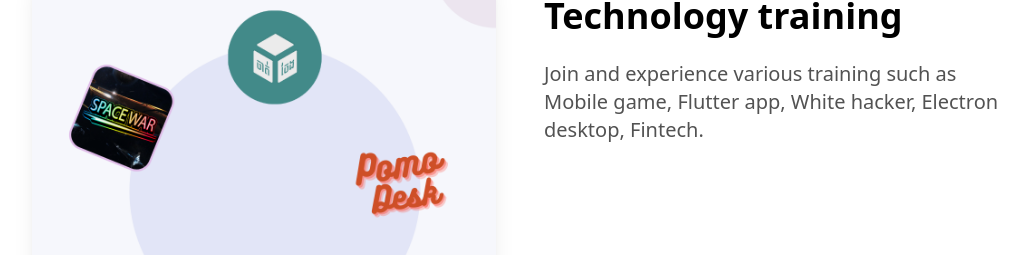
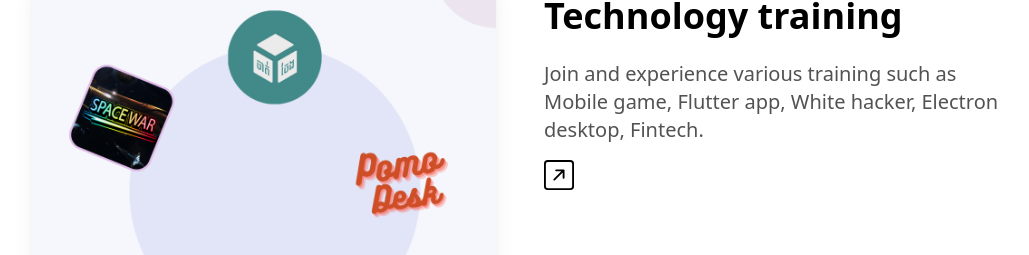
Before and after one commit to lavymeng/lavy-portfolio, a Next.js app: page / in a window 1280 px wide. Shown: the part 2306-2561 px from the top of the page, without its empty margins (120-1149 px from the left). Built offline with nearby package versions, Linux system fonts and the light colour scheme.

Commit message:
add link training

```diff
--- a/components/ProjectsSection.tsx
+++ b/components/ProjectsSection.tsx
@@ -19,7 +19,7 @@ const projects = [
       "Join and experience various training such as Mobile game, Flutter app, White hacker, Electron desktop, Fintech.",
     image: "/training.png",
     github: "",
-    link: "",
+    link: "https://nosy-rowboat-a20.notion.site/Technology-training-145c3540d9ec493d85d4a00a5b5a38f2?pvs=4",
   },
   {
     name: "Proadvisor",
```
